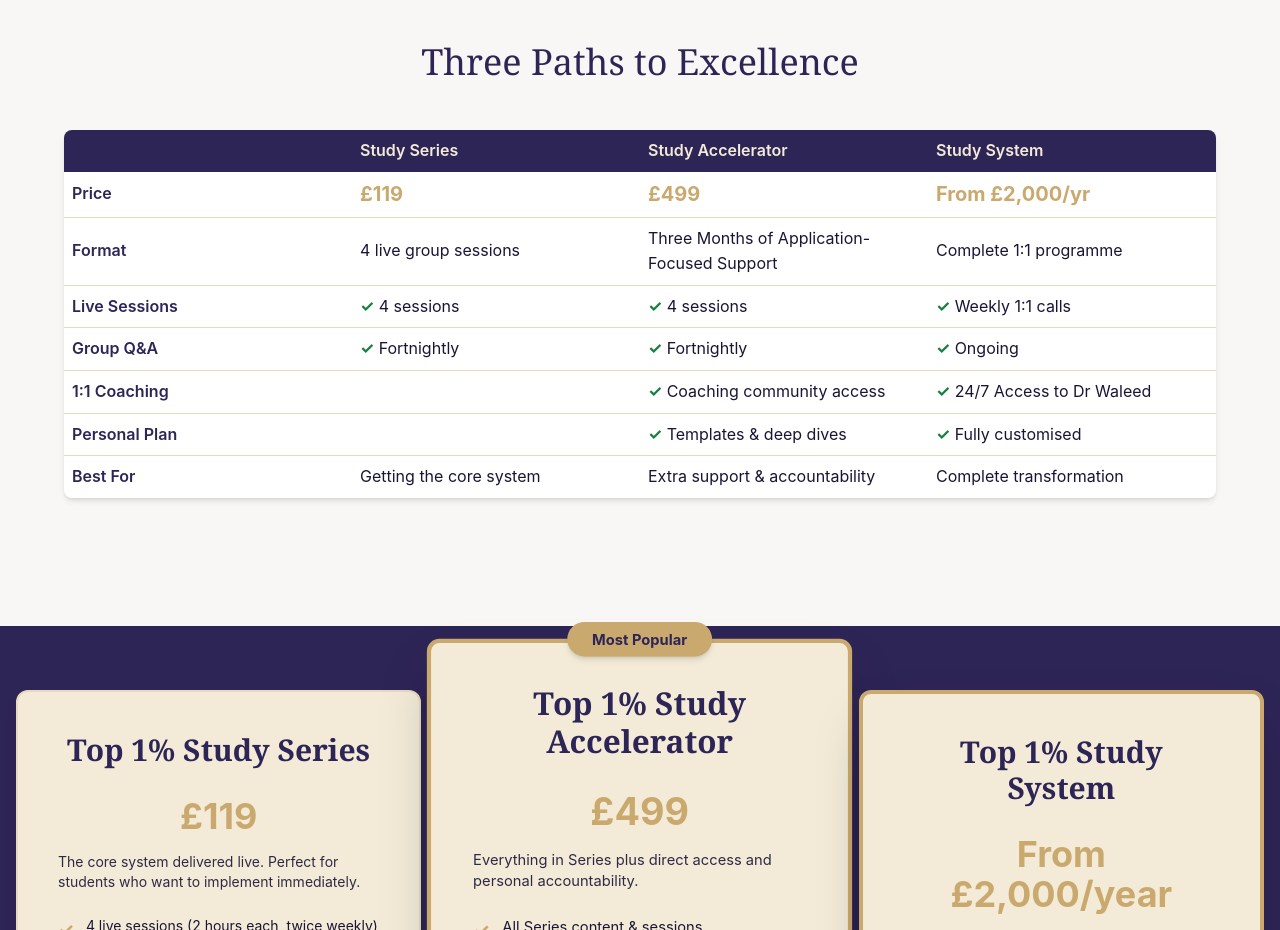
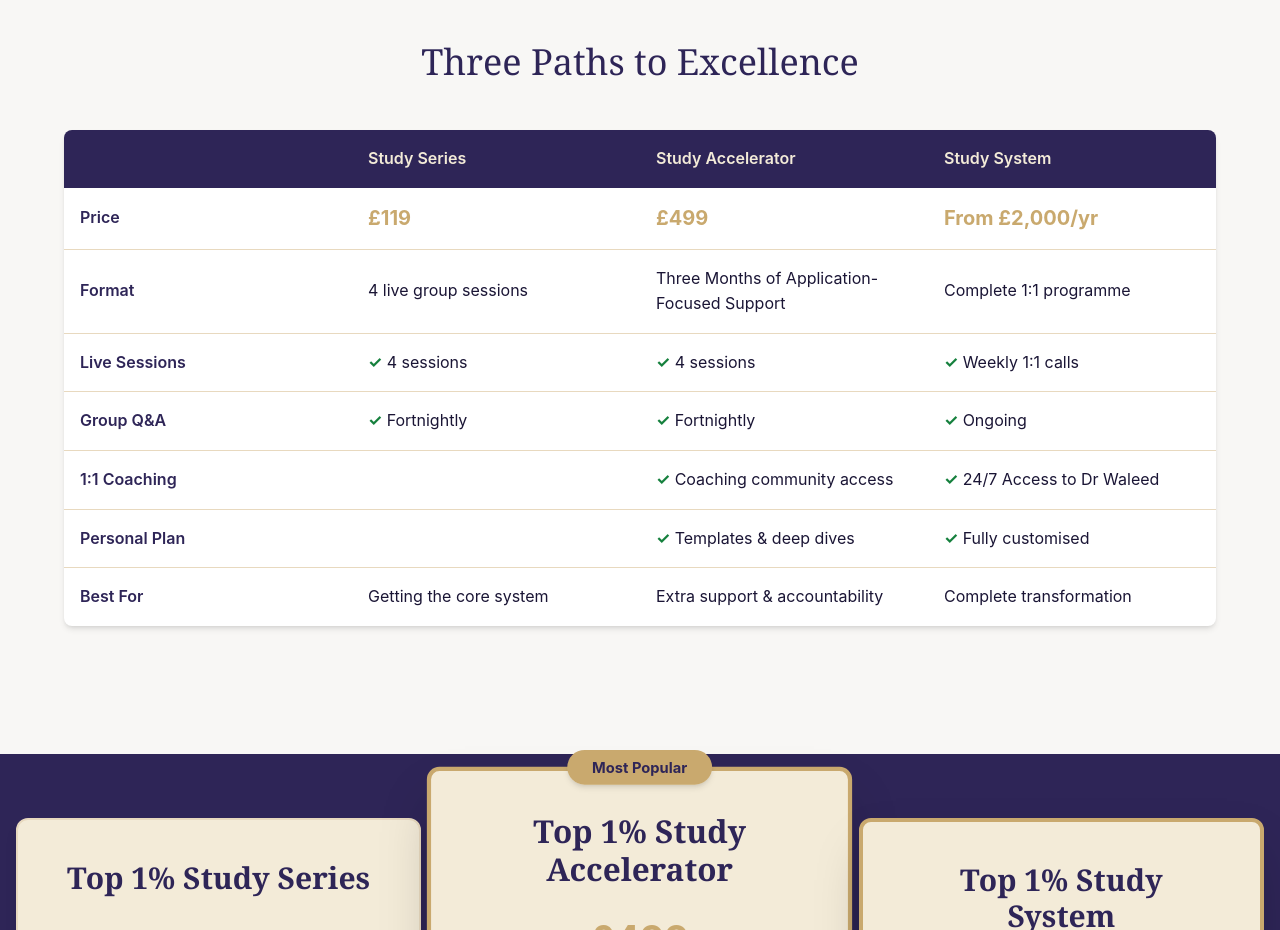
Before and after one commit to StudyAccelerator/Test, a Next.js app: page / in a window 1280 px wide. Shown: the part 1980-2910 px from the top of the page. Built offline with nearby package versions, Linux system fonts and the light colour scheme.

Commit message:
Revert "Reduce table cell padding for tighter column spacing"
This reverts commit 9e9b74f12cb2f84c5a32c6e45e5524de5461523b.

```diff
--- a/app/page.tsx
+++ b/app/page.tsx
@@ -121,54 +121,54 @@ export default function Home() {
             <table className="w-full table-fixed">
               <thead>
                 <tr>
-                  <th className="bg-brand-purple text-brand-cream p-2 text-left w-1/4"></th>
-                  <th className="bg-brand-purple text-brand-cream p-2 text-left font-semibold w-1/4">Study Series</th>
-                  <th className="bg-brand-purple text-brand-cream p-2 text-left font-semibold w-1/4">Study Accelerator</th>
-                  <th className="bg-brand-purple text-brand-cream p-2 text-left font-semibold w-1/4">Study System</th>
+                  <th className="bg-brand-purple text-brand-cream p-4 text-left w-1/4"></th>
+                  <th className="bg-brand-purple text-brand-cream p-4 text-left font-semibold w-1/4">Study Series</th>
+                  <th className="bg-brand-purple text-brand-cream p-4 text-left font-semibold w-1/4">Study Accelerator</th>
+                  <th className="bg-brand-purple text-brand-cream p-4 text-left font-semibold w-1/4">Study System</th>
                 </tr>
               </thead>
               <tbody>
                 <tr className="border-b border-brand-cream-dark">
-                  <td className="p-2 font-semibold text-brand-purple">Price</td>
-                  <td className="p-2"><span className="text-xl font-bold text-brand-gold">£119</span></td>
-                  <td className="p-2"><span className="text-xl font-bold text-brand-gold">£499</span></td>
-                  <td className="p-2"><span className="text-xl font-bold text-brand-gold">From £2,000/yr</span></td>
+                  <td className="p-4 font-semibold text-brand-purple">Price</td>
+                  <td className="p-4"><span className="text-xl font-bold text-brand-gold">£119</span></td>
+                  <td className="p-4"><span className="text-xl font-bold text-brand-gold">£499</span></td>
+                  <td className="p-4"><span className="text-xl font-bold text-brand-gold">From £2,000/yr</span></td>
                 </tr>
                 <tr className="border-b border-brand-cream-dark">
-                  <td className="p-2 font-semibold text-brand-purple">Format</td>
-                  <td className="p-2">4 live group sessions</td>
-                  <td className="p-2">Three Months of Application-Focused Support</td>
-                  <td className="p-2">Complete 1:1 programme</td>
+                  <td className="p-4 font-semibold text-brand-purple">Format</td>
+                  <td className="p-4">4 live group sessions</td>
+                  <td className="p-4">Three Months of Application-Focused Support</td>
+                  <td className="p-4">Complete 1:1 programme</td>
                 </tr>
                 <tr className="border-b border-brand-cream-dark">
-                  <td className="p-2 font-semibold text-brand-purple">Live Sessions</td>
-                  <td className="p-2"><span className="text-green-700 font-bold">✓</span> 4 sessions</td>
-                  <td className="p-2"><span className="text-green-700 font-bold">✓</span> 4 sessions</td>
-                  <td className="p-2"><span className="text-green-700 font-bold">✓</span> Weekly 1:1 calls</td>
+                  <td className="p-4 font-semibold text-brand-purple">Live Sessions</td>
+                  <td className="p-4"><span className="text-green-700 font-bold">✓</span> 4 sessions</td>
+                  <td className="p-4"><span className="text-green-700 font-bold">✓</span> 4 sessions</td>
+                  <td className="p-4"><span className="text-green-700 font-bold">✓</span> Weekly 1:1 calls</td>
                 </tr>
                 <tr className="border-b border-brand-cream-dark">
-                  <td className="p-2 font-semibold text-brand-purple">Group Q&amp;A</td>
-                  <td className="p-2"><span className="text-green-700 font-bold">✓</span> Fortnightly</td>
-                  <td className="p-2"><span className="text-green-700 font-bold">✓</span> Fortnightly</td>
-                  <td className="p-2"><span className="text-green-700 font-bold">✓</span> Ongoing</td>
+                  <td className="p-4 font-semibold text-brand-purple">Group Q&amp;A</td>
+                  <td className="p-4"><span className="text-green-700 font-bold">✓</span> Fortnightly</td>
+                  <td className="p-4"><span className="text-green-700 font-bold">✓</span> Fortnightly</td>
+                  <td className="p-4"><span className="text-green-700 font-bold">✓</span> Ongoing</td>
                 </tr>
                 <tr className="border-b border-brand-cream-dark">
-                  <td className="p-2 font-semibold text-brand-purple">1:1 Coaching</td>
-                  <td className="p-2"></td>
-                  <td className="p-2"><span className="text-green-700 font-bold">✓</span> Coaching community access</td>
-                  <td className="p-2"><span className="text-green-700 font-bold">✓</span> 24/7 Access to Dr Waleed</td>
+                  <td className="p-4 font-semibold text-brand-purple">1:1 Coaching</td>
+                  <td className="p-4"></td>
+                  <td className="p-4"><span className="text-green-700 font-bold">✓</span> Coaching community access</td>
+                  <td className="p-4"><span className="text-green-700 font-bold">✓</span> 24/7 Access to Dr Waleed</td>
                 </tr>
                 <tr className="border-b border-brand-cream-dark">
-                  <td className="p-2 font-semibold text-brand-purple">Personal Plan</td>
-                  <td className="p-2"></td>
-                  <td className="p-2"><span className="text-green-700 font-bold">✓</span> Templates & deep dives</td>
-                  <td className="p-2"><span className="text-green-700 font-bold">✓</span> Fully customised</td>
+                  <td className="p-4 font-semibold text-brand-purple">Personal Plan</td>
+                  <td className="p-4"></td>
+                  <td className="p-4"><span className="text-green-700 font-bold">✓</span> Templates & deep dives</td>
+                  <td className="p-4"><span className="text-green-700 font-bold">✓</span> Fully customised</td>
                 </tr>
                 <tr>
-                  <td className="p-2 font-semibold text-brand-purple">Best For</td>
-                  <td className="p-2">Getting the core system</td>
-                  <td className="p-2">Extra support &amp; accountability</td>
-                  <td className="p-2">Complete transformation</td>
+                  <td className="p-4 font-semibold text-brand-purple">Best For</td>
+                  <td className="p-4">Getting the core system</td>
+                  <td className="p-4">Extra support &amp; accountability</td>
+                  <td className="p-4">Complete transformation</td>
                 </tr>
               </tbody>
             </table>
```
